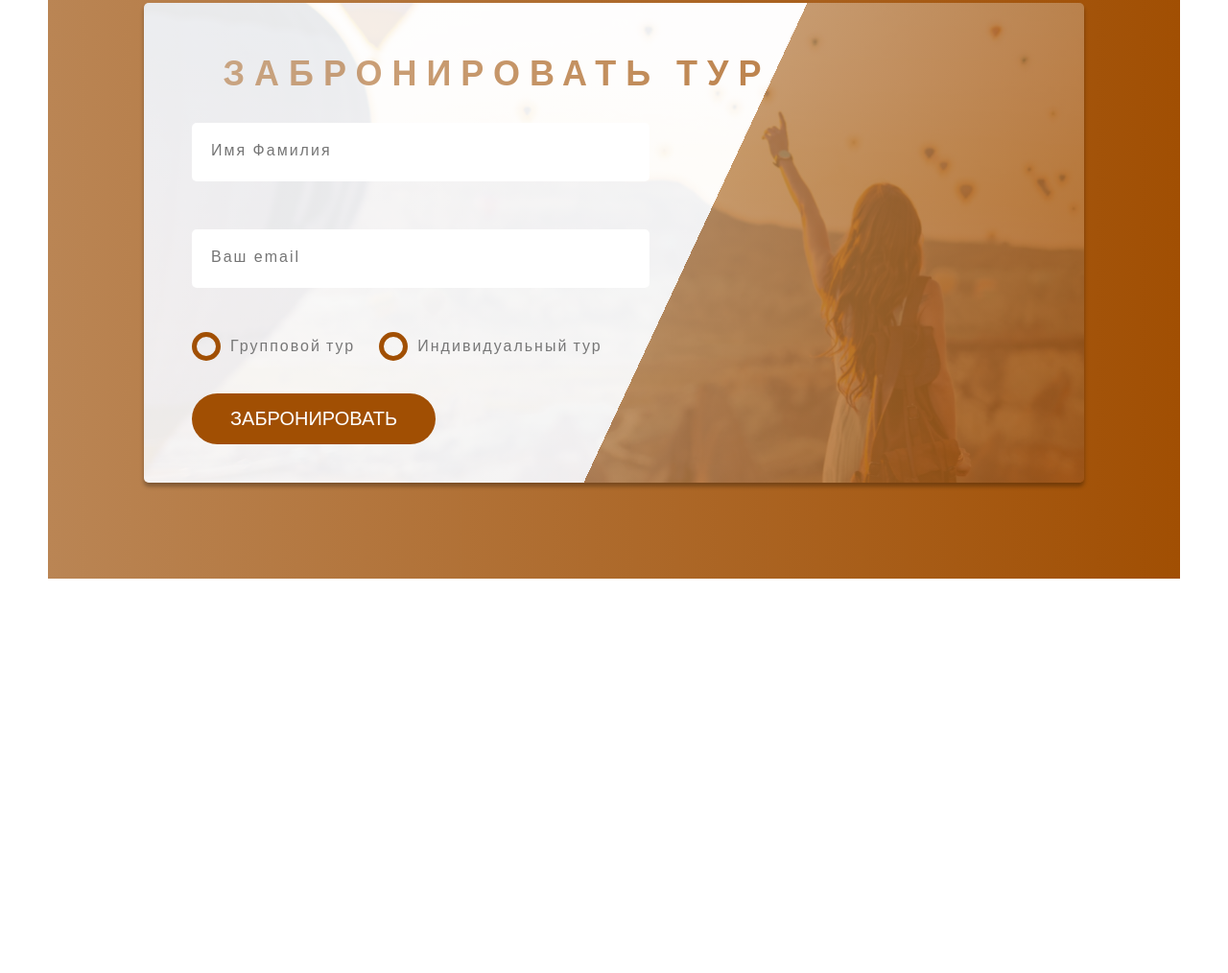
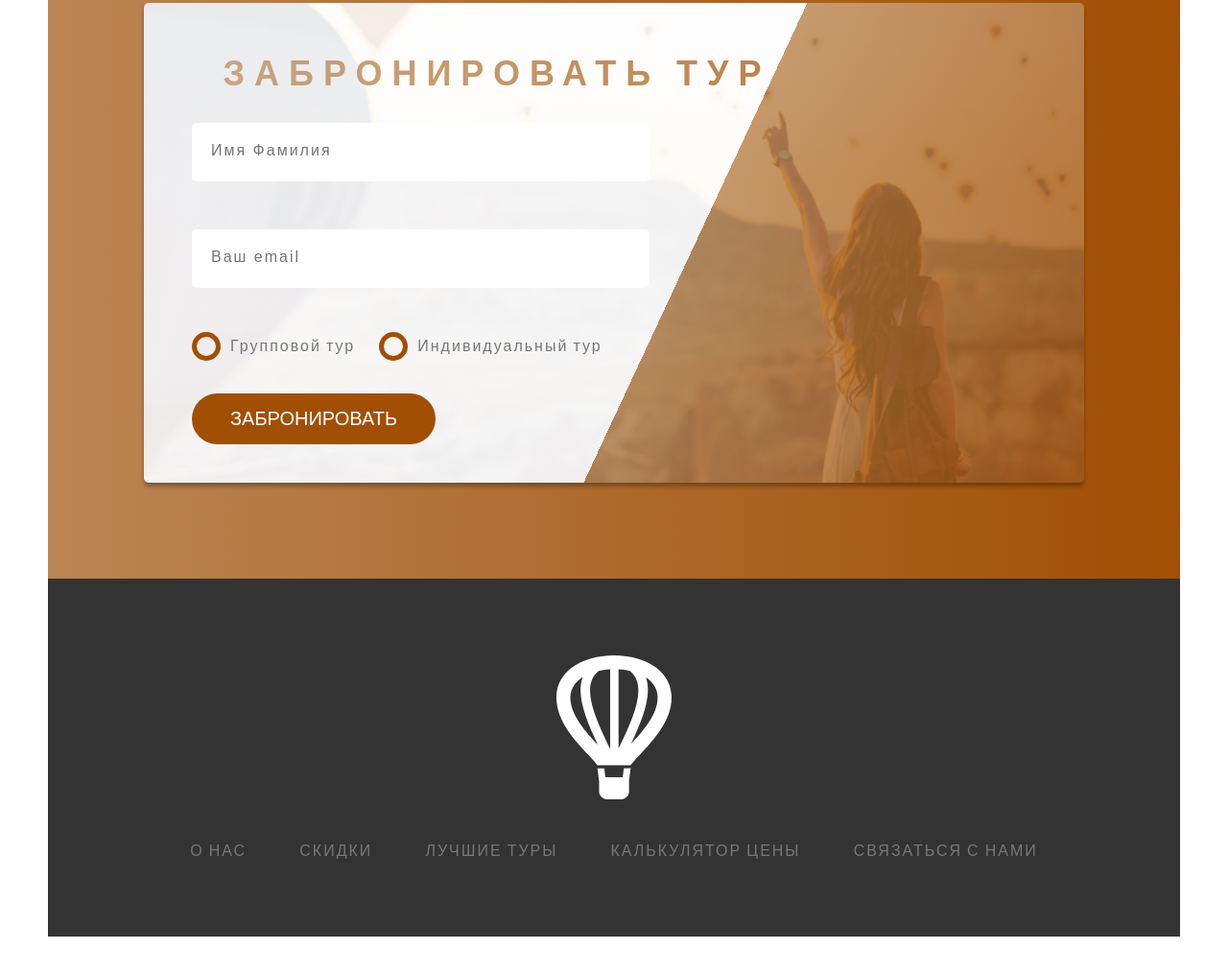
Before and after one commit to turgunov01/Travel, a website: page index.html in a window 1280 px wide. Shown: the part 4940-5954 px from the top of the page at 96% size. Before the commit the page ends 5593 px from the top, so only its background shows below. Drawn offline with Linux system fonts and the light colour scheme; files whose address does not match are found by name.

Commit message:
Footer updated

```diff
--- a/index.html
+++ b/index.html
@@ -306,7 +306,22 @@
                 </div>
             </section>
         </main>
-
+        <footer class="footer">
+            <div class="row text-align-center">
+                <a href="#">
+                    <img src="icons/Icon-logo.svg" alt="logo" class="footer__logo">
+                </a>
+            </div>
+            <div class="row">
+                <ul class="footer__list">
+                    <li class="footer__item"><a href="#" class="footer__link">о нас</a></li>
+                    <li class="footer__item"><a href="#" class="footer__link">скидки</a></li>
+                    <li class="footer__item"><a href="#" class="footer__link">лучшие туры</a></li>
+                    <li class="footer__item"><a href="#" class="footer__link">калькулятор цены</a></li>
+                    <li class="footer__item"><a href="#" class="footer__link">связаться с нами</a></li>
+                </ul>
+            </div>
+        </footer>
 
     </div>
 
```
